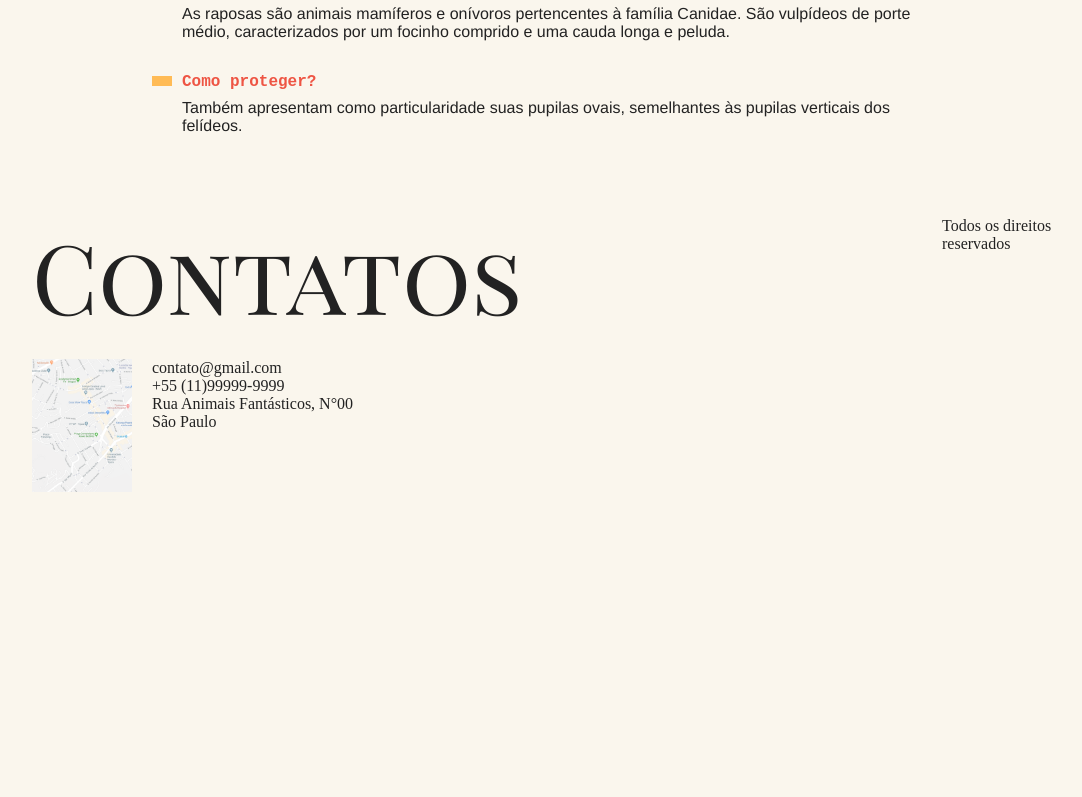
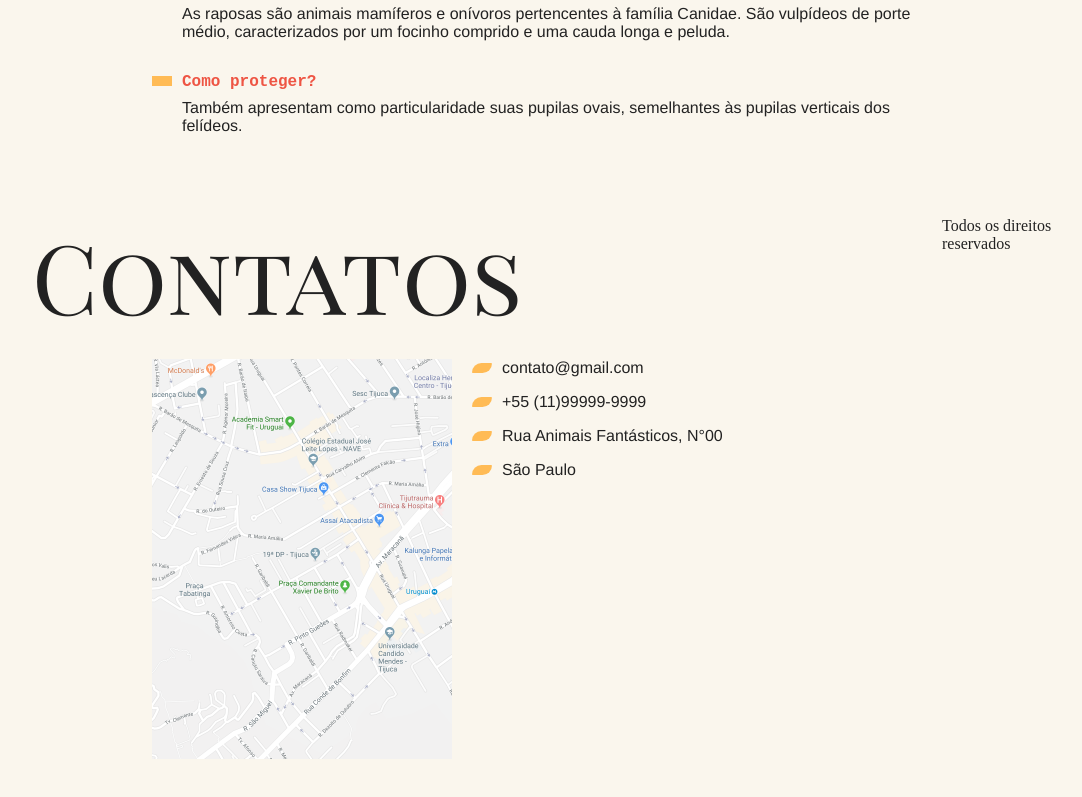
Before and after one commit to douglasjhonyy/animais-fantasticos-origamid, a plain HTML site: page index.html in a window 1280 px wide. Shown: the part 2428-3225 px from the top of the page, without its empty margins (158-1240 px from the left). Before the commit the page ends 2994 px from the top, so only its background shows below. Drawn offline with Linux system fonts and the light colour scheme.

Commit message:
contato css

```diff
--- a/index.html
+++ b/index.html
@@ -134,7 +134,7 @@
 
     </section>
 
-    <section class="grid-section contato" id="contatow">
+    <section class="grid-section contato" id="contato">
         <h1 class="titulo">Contatos</h1>
         <div class="mapa">
             <img src="img/mapa.png">
--- a/style.css
+++ b/style.css
@@ -143,3 +143,26 @@ body{
     margin-bottom: .5rem;
     margin-left: 30px;
 }
+
+.mapa{
+    grid-column: 2;
+}
+
+.dados{
+    grid-column: 3;
+}
+
+.dados li{
+    margin-bottom: 1rem;
+    font-family: Helvetica, Arial, sans-serif;
+}
+
+.dados li::before{
+    content: '';
+    display: inline-block;
+    width: 20px;
+    height: 10px;
+    margin-right: 10px;
+    border-radius: 100px 50%;
+    background: #fb5;
+}
```
